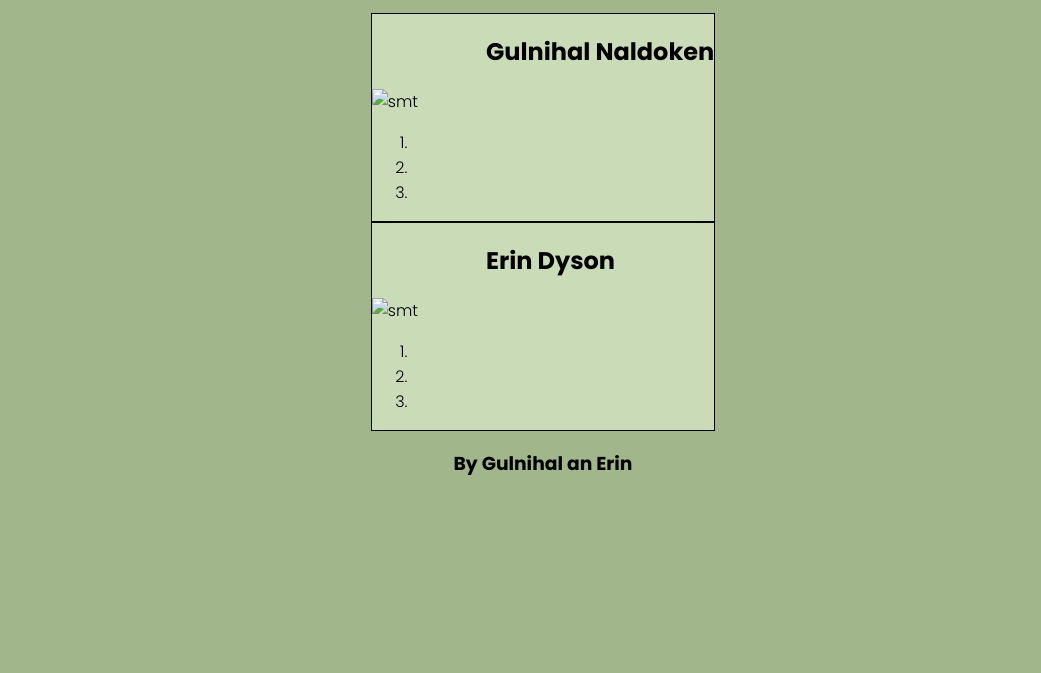
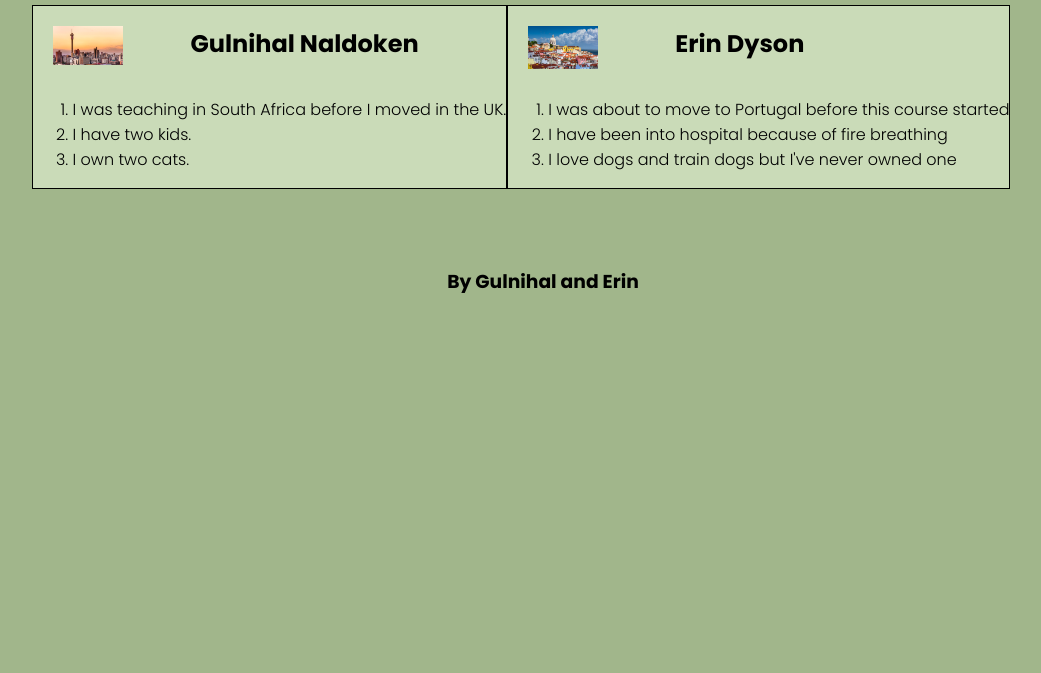
Before and after one commit to gulnihaln/HTML-CSS-W2-InClassProject, a plain HTML site: page index.html in a window 1280 px wide. Shown: the part 127-800 px from the top of the page, without its empty margins (97-1138 px from the left). Drawn offline with Linux system fonts and the light colour scheme.

Commit message:
grid and flexbox are created and styled

```diff
--- a/index.html
+++ b/index.html
@@ -17,30 +17,32 @@
   </header>
   <main>
     <!-- how will you mark up your media objects -->
-    <section class="box">
+    <section class="container">
+    <article class="box-1">
+      <img class="photo" src="/gettyimages-1170679782_-e1592921872711.jpeg" alt="smt"/>
       <h2 class="name"> Gulnihal Naldoken</h2>
-      <img class="photo" src="/" alt="smt"/>
-      <ol>
-        <li></li>
-        <li></li>
-        <li></li>
+      <ol class="box-list">
+        <li>I was teaching in South Africa before I moved in the UK.</li>
+        <li>I have two kids.</li>
+        <li>I own two cats.</li>
       </ol>
-    </section>
+    </article>
 
-    <section class="box">
+    <article class="box-2">
+      <img class="photo" src="/Portugal-and-the-New-Economy-in-Europe.png" alt="smt"/>
       <h2 class="name"> Erin Dyson</h2>
-      <img class="photo" src="/" alt="smt"/>
-      <ol>
-        <li></li>
-        <li></li>
-        <li></li>
+      <ol class="box-list">
+        <li> I was about to move to Portugal before this course started</li>
+        <li> I have been into hospital because of fire breathing</li>
+        <li> I love dogs and train dogs but I've never owned one</li>
       </ol>
-    </section>
+    </article>
+  </section>
 
 
   </main>
   <footer>
-    <h3>By Gulnihal an Erin</h3>
+    <h3>By Gulnihal and Erin</h3>
   </footer>
     </body>
 </html>
--- a/styles.css
+++ b/styles.css
@@ -30,27 +30,60 @@
 
 body {
   font: 100% "Poppins", sans-serif;
-  display: grid;
-  grid-template-columns: 1fr;
   place-items: center;
   background-color:#A1B68B;
 
 }
-ol {
-  grid-column: 1/3;;
+
+header {
+  text-align:center;
+}
+.container {
+  display: flex;
+  flex-direction: column;
+  justify-content: center;
+  align-items:stretch;
+  margin: auto 20px auto 20px;
+
 }
 
-header, footer {
-  text-align:center;
-}
+.box-1, .box-2 {
 
-.box {
   border: 1px solid black;
   background-color: #cadbb8 ;
   display: grid;
   grid-template-columns: 1fr 2fr;
+  margin-bottom: 60px;
+
+}
+.photo {
+  grid-column: 1/2;
+  width: 70px;
+  padding-top: 20px;
+  padding-left: 20px;
+
 }
 
 .name {
   grid-column: 2/3;
 }
+
+.box-list {
+  grid-column: 1/3;
+}
+
+footer {
+  text-align: center;
+}
+
+/* responsive design */
+
+@media screen and (min-width: 361px) {
+  .container {
+    flex-direction: row;
+    justify-content: space-around;
+    margin-right: 5vw;
+
+  }
+
+}
```
Also changed, not shown: Portugal-and-the-New-Economy-in-Europe.png (added), gettyimages-1170679782_-e1592921872711.jpeg (added).
